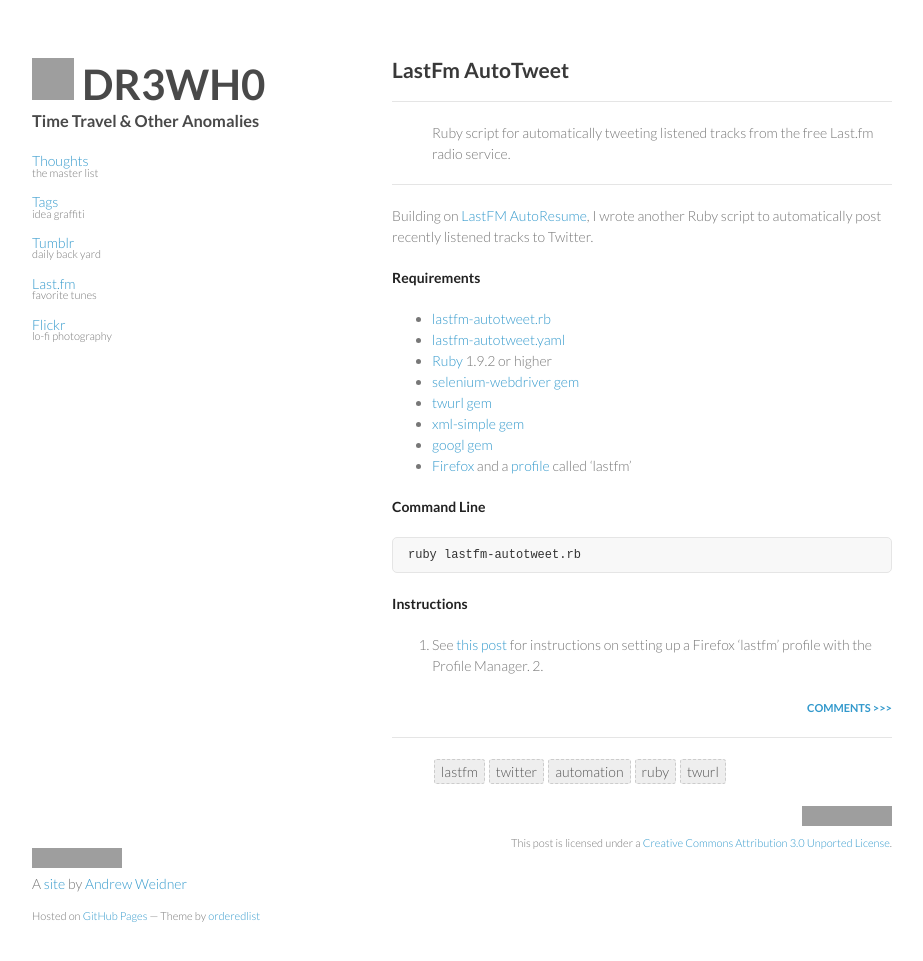
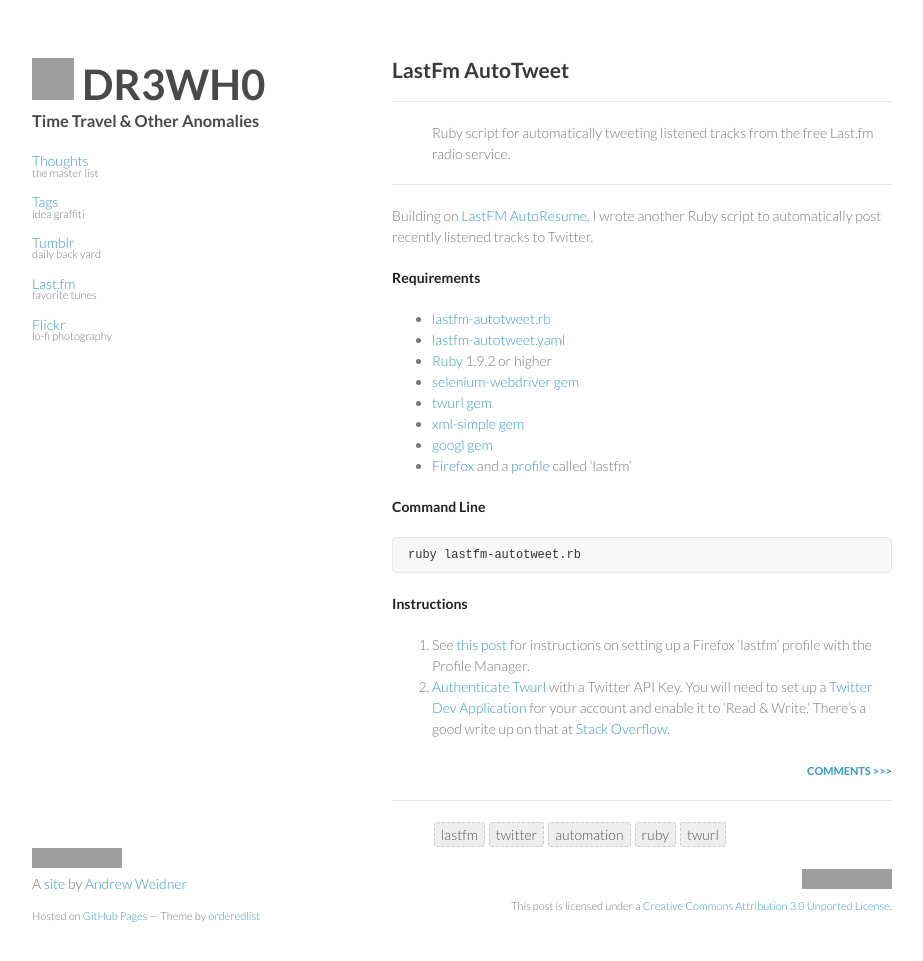
Before and after one commit to DR3WH0/DR3WH0.github.io, a Jekyll site: the page built from _posts/2013-08-19-lastfm-autotweet.md, in a window 1280 px wide and 985 px high. Shown: the top 961 px of the window, without its empty margins (178-1101 px from the left). Built offline with Jekyll 4.4.1, drawn with Linux system fonts in a browser that asks for light colours; Markdown is read by kramdown in place of the engine named in the settings; comment, search, counter and statistics services are not loaded; grey boxes are pictures that could not be loaded.

Commit message:
Updated 2013-08-19-lastfm-autotweet.md

```diff
--- a/_posts/2013-08-19-lastfm-autotweet.md
+++ b/_posts/2013-08-19-lastfm-autotweet.md
@@ -27,4 +27,4 @@
 **Instructions**
 
 1. See [this post](http://dr3wh0.github.io/dr3wh0/2013/08/17/lastfm-autoresume-part-2/) for instructions on setting up a Firefox 'lastfm' profile with the Profile Manager.
-2.
+2. [Authenticate Twurl](http://rubydoc.info/gems/twurl/0.8.3/file/README) with a Twitter API Key. You will need to set up a [Twitter Dev Application](https://dev.twitter.com/) for your account and enable it to 'Read & Write.' There's a good write up on that at [Stack Overflow](http://stackoverflow.com/questions/12916539/simplest-php-example-for-retrieving-user-timeline-with-twitter-api-version-1-1/15314662#15314662).
```
